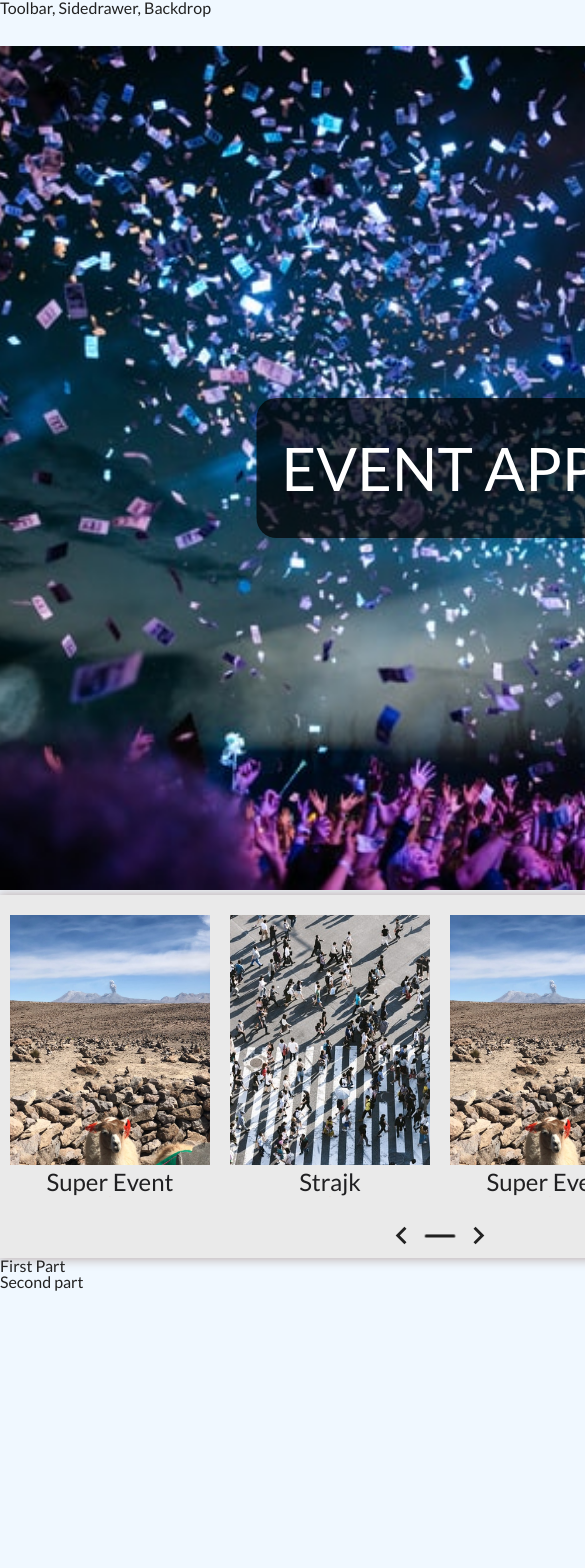
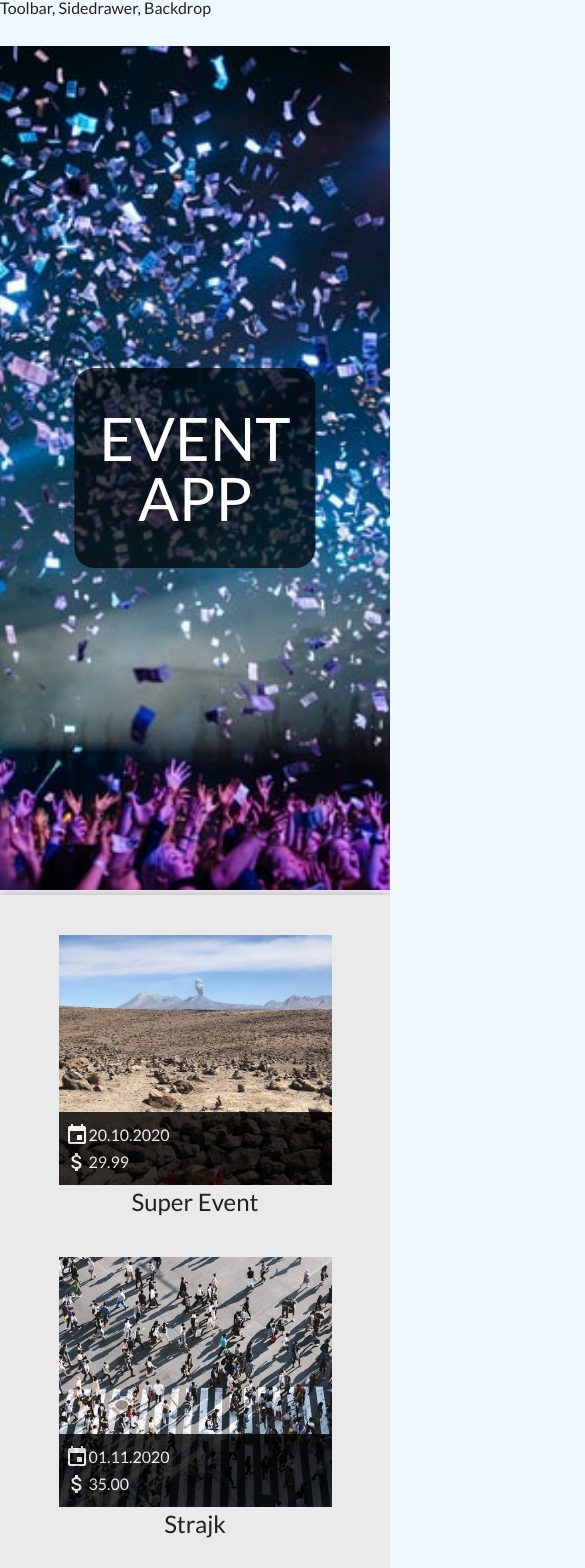
Before and after one commit to tomaszduda1990/course-project, a React (Create React App) app: page / in a window 390 px wide. Shown: the top 1568 px of the page, 585 px wide, since content can reach past the window. Before the commit the page ends 1291 px from the top, so only its background shows below. Built offline with nearby package versions, Linux system fonts and the light colour scheme.

Commit message:
styling event list

```diff
--- a/src/components/Event/EventListItem.js
+++ b/src/components/Event/EventListItem.js
@@ -3,20 +3,23 @@ import AttachMoneyIcon from '@material-ui/icons/AttachMoney';
 import EventIcon from '@material-ui/icons/Event';
 import classes from './EventListItem.module.css'
 
-const eventListItem = (props) => {
+class EventListItem extends React.Component {
 
+
+ render(){
     return (
-        <li className="EventCard">
-            <div className={classes.ImgContainer} style={{backgroundImage: `url(${props.imgUrl})`}}>
+        <li className={classes.EventCard}>
+            <div className={classes.ImgContainer} style={{backgroundImage: `url(${this.props.imgUrl})`}}>
                 <a href="#"></a>
                 <p className={classes.EvtDescContainer}>
-                    <span className={classes.EvtDesc}><EventIcon  /> {props.date}</span>
-                    <span className={classes.EvtDesc}><AttachMoneyIcon /> <strong>{props.price.toFixed(2)}</strong></span>
+                    <span className={classes.EvtDesc}><EventIcon  /> {this.props.date}</span>
+                    <span className={classes.EvtDesc}><AttachMoneyIcon /> <strong>{this.props.price.toFixed(2)}</strong></span>
                 </p>
             </div>
-            <h2><a href="#" alt={props.title + " eventListItem title"}>{props.title}</a></h2>
+            <h2><a href="#" alt={this.props.title + " eventListItem title"}>{this.props.title}</a></h2>
         </li>
     )
+ }
 }
 
-export default eventListItem;
+export default EventListItem;
--- a/src/components/Event/EventListItem.module.css
+++ b/src/components/Event/EventListItem.module.css
@@ -2,7 +2,7 @@
     font-size: 15px;
 }
 
-li {
+.EventCard {
     margin: 0 10px;
 }
 
@@ -89,3 +89,21 @@ h2:hover a{
 h2:hover::after {
     transform: translateX(-50%) scaleX(0.9);
 }
+
+@media screen and (max-width: 450px) {
+    .ImgContainer {
+        width: 70vw;
+    }
+
+    .ImgContainer .EvtDescContainer {
+        background-color: #000;
+        opacity: 0.8;
+        color: #fff;
+        transform: translateY(0%);
+    }
+
+    .EventCard {
+        margin: 20px auto;
+    }
+
+}
--- a/src/components/Navigation/NavigationPanel.module.css
+++ b/src/components/Navigation/NavigationPanel.module.css
@@ -29,3 +29,9 @@
         transform: translateY(-52%) scaleX(1.02);
     }
 }
+
+@media screen and (max-width: 450px) {
+    .NavContainer {
+        display: none;
+    }
+}
--- a/src/containers/EventListContainer/EventListContainer.js
+++ b/src/containers/EventListContainer/EventListContainer.js
@@ -2,6 +2,7 @@ import React from 'react'
 import Event from '../../components/Event/EventListItem'
 import NavigationPanel from '../../components/Navigation/NavigationPanel'
 import EventDetails from '../../components/Event/EventDetails'
+import {getElementWidth} from '../utils/utils';
 import classes from './EventListContainer.module.css'
 import peopleImg from '../../assets/people.jpg'
 import goatImg from '../../assets/goat.jpg'
@@ -84,11 +85,11 @@ const events = [
 
 class EventListContainer extends React.Component {
     state = {
-        listPosition: 0
+        listPosition: 0,
+        listItemWidth: 0
     }
 
     nextItemHandler = () => {
-        console.log(events.length)
         if(this.state.listPosition+ 4 > 0){
             this.setState({listPosition: this.state.listPosition - 1});
         }
@@ -100,15 +101,25 @@ class EventListContainer extends React.Component {
         }
     }
 
+    updateListItemWidth = (selector) => {
+        this.setState({listItemSelector: selector})
+    }
+
+    componentDidMount(){
+        const element = document.querySelector(`.${classes.List} li`);
+        const fullElementWidth = getElementWidth(element);
+        this.setState({listItemWidth: fullElementWidth});
+    }
+
     render() {
         return (
             <div className={classes.Component}>
                 <div className={classes.ListContainer}>
-                    <ul className={classes.List} style={{transform: `translateX(${this.state.listPosition * 220}px)`}}>
+                    <ul className={classes.List} style={{transform: `translateX(${this.state.listPosition * this.state.listItemWidth}px)`}}>
                         {events.map(event => <Event key={event.id + Math.random()} {...event} />)}
                     </ul>
                 </div>
-                <NavigationPanel onNextClick={this.nextItemHandler} onPrevClick={this.prevItemHandler}/>
+                <NavigationPanel onNextClick={this.nextItemHandler} onPrevClick={this.prevItemHandler} />
             </div>
         )
     }
--- a/src/containers/EventListContainer/EventListContainer.module.css
+++ b/src/containers/EventListContainer/EventListContainer.module.css
@@ -23,3 +23,13 @@ button {
     box-shadow: none;
     border: none;
 }
+
+@media screen and (max-width: 450px) {
+    .ListContainer {
+        width: 100%;
+    }
+
+    .List {
+        flex-wrap: wrap;
+    }
+}
--- /dev/null
+++ b/src/containers/utils/utils.js
@@ -0,0 +1,17 @@
+export const getElementWidth = (element) => {
+    const styles = getComputedStyle(element, null);
+    const elementsDimension = {
+        sizes: {
+            marginLeft: parseInt(styles.marginLeft) || 0,
+            marginRight: parseInt(styles.marginRight) || 0,
+            width: element.getBoundingClientRect().width
+        }
+    }
+    console.log(elementsDimension.sizes.that)
+    let fullWidth = 0;
+    for(let key in elementsDimension.sizes){
+        fullWidth += elementsDimension.sizes[key];
+    }
+
+    return fullWidth;
+}
```
Also changed, not shown: 1 other file (tests, documents, lock files or other folders).
